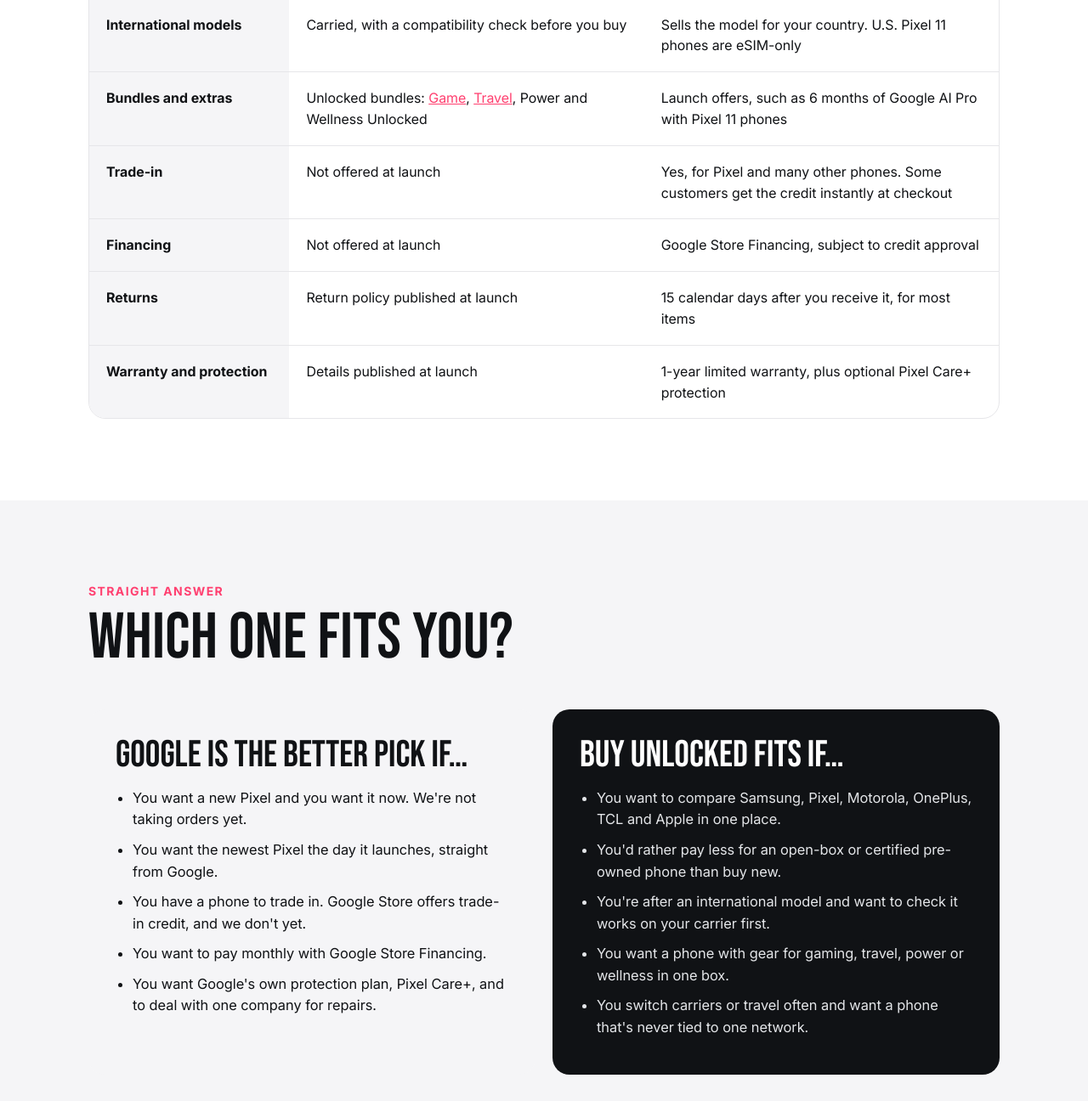
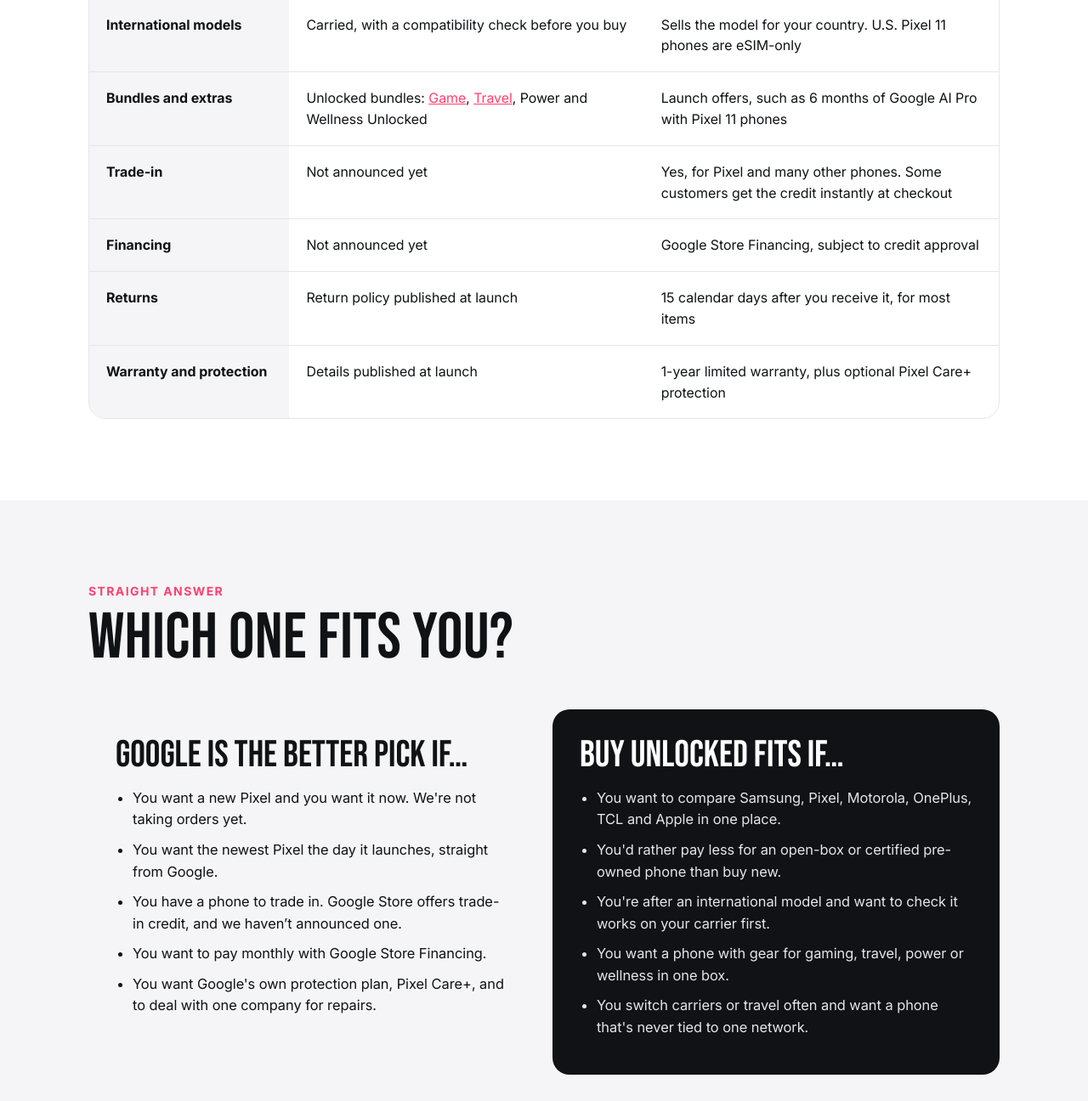
Before and after one commit to Unplugmobile/buyunlocked-site, a plain HTML site: page buy-unlocked-vs-google.html in a window 1280 px wide. Shown: the part 1431-2727 px from the top of the page at 85% size. Drawn offline with Linux system fonts and the light colour scheme.

Commit message:
Comparison page: don't commit to trade-in/financing plans
Co-Authored-By: Claude Opus 5.5 <noreply@anthropic.com>
Claude-Session: https://claude.ai/code/session_01JNyNw47D93G7b4kpfWwU3h

```diff
--- a/buy-unlocked-vs-google.html
+++ b/buy-unlocked-vs-google.html
@@ -233,8 +233,8 @@
             <tr><th scope="row">Carrier help</th><td><a href="/checker.html" style="color:var(--pink)">Will it work?</a> checker for AT&amp;T, T-Mobile, Verizon and Boost, including international models</td><td>Unlocked Pixels work with the major U.S. carriers</td></tr>
             <tr><th scope="row">International models</th><td>Carried, with a compatibility check before you buy</td><td>Sells the model for your country. U.S. Pixel 11 phones are eSIM-only</td></tr>
             <tr><th scope="row">Bundles and extras</th><td>Unlocked bundles: <a href="/game-unlocked.html" style="color:var(--pink)">Game</a>, <a href="/travel-unlocked.html" style="color:var(--pink)">Travel</a>, Power and Wellness Unlocked</td><td>Launch offers, such as 6 months of Google AI Pro with Pixel 11 phones</td></tr>
-            <tr><th scope="row">Trade-in</th><td>Not offered at launch</td><td>Yes, for Pixel and many other phones. Some customers get the credit instantly at checkout</td></tr>
-            <tr><th scope="row">Financing</th><td>Not offered at launch</td><td>Google Store Financing, subject to credit approval</td></tr>
+            <tr><th scope="row">Trade-in</th><td>Not announced yet</td><td>Yes, for Pixel and many other phones. Some customers get the credit instantly at checkout</td></tr>
+            <tr><th scope="row">Financing</th><td>Not announced yet</td><td>Google Store Financing, subject to credit approval</td></tr>
             <tr><th scope="row">Returns</th><td>Return policy published at launch</td><td>15 calendar days after you receive it, for most items</td></tr>
             <tr><th scope="row">Warranty and protection</th><td>Details published at launch</td><td>1-year limited warranty, plus optional Pixel Care+ protection</td></tr>
           </tbody>
@@ -255,7 +255,7 @@
           <ul>
             <li>You want a new Pixel and you want it now. We're not taking orders yet.</li>
             <li>You want the newest Pixel the day it launches, straight from Google.</li>
-            <li>You have a phone to trade in. Google Store offers trade-in credit, and we don't yet.</li>
+            <li>You have a phone to trade in. Google Store offers trade-in credit, and we haven&rsquo;t announced one.</li>
             <li>You want to pay monthly with Google Store Financing.</li>
             <li>You want Google's own protection plan, Pixel Care+, and to deal with one company for repairs.</li>
           </ul>
```
